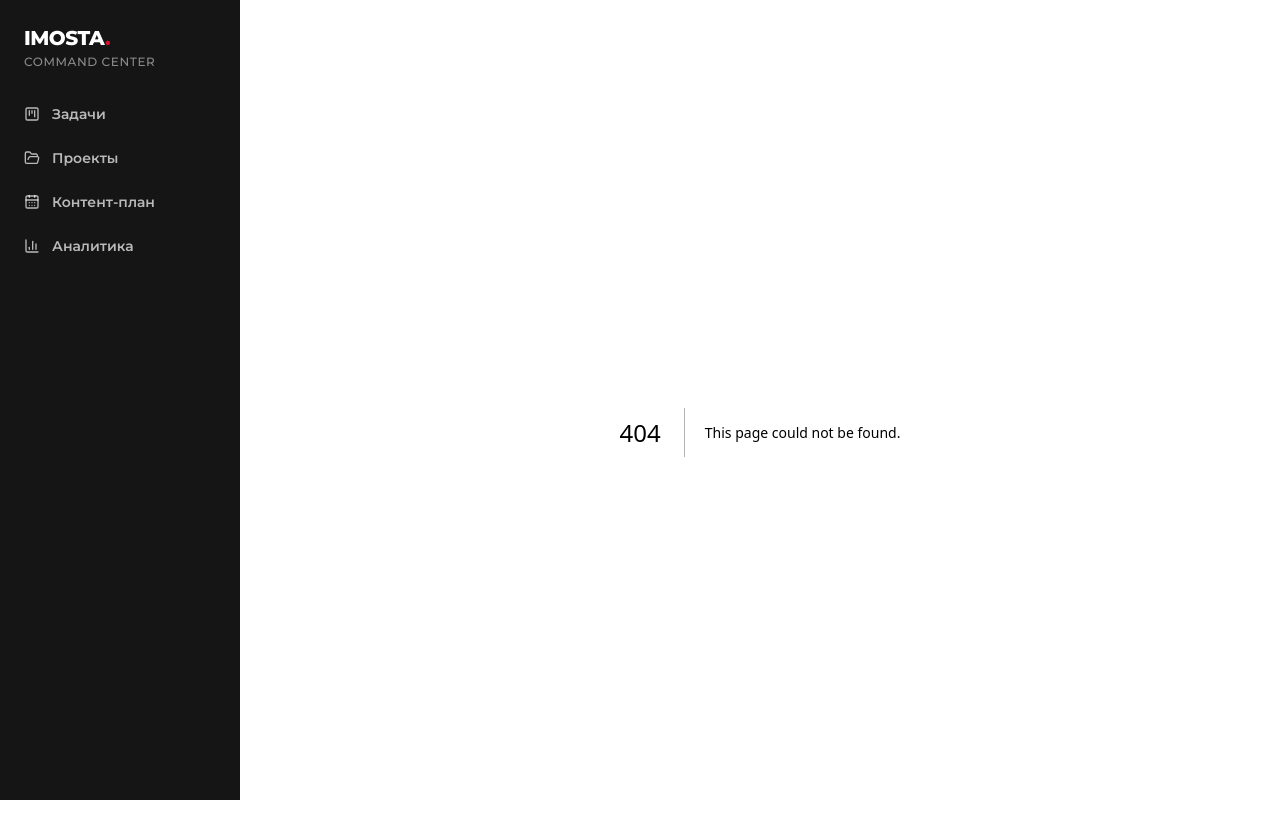
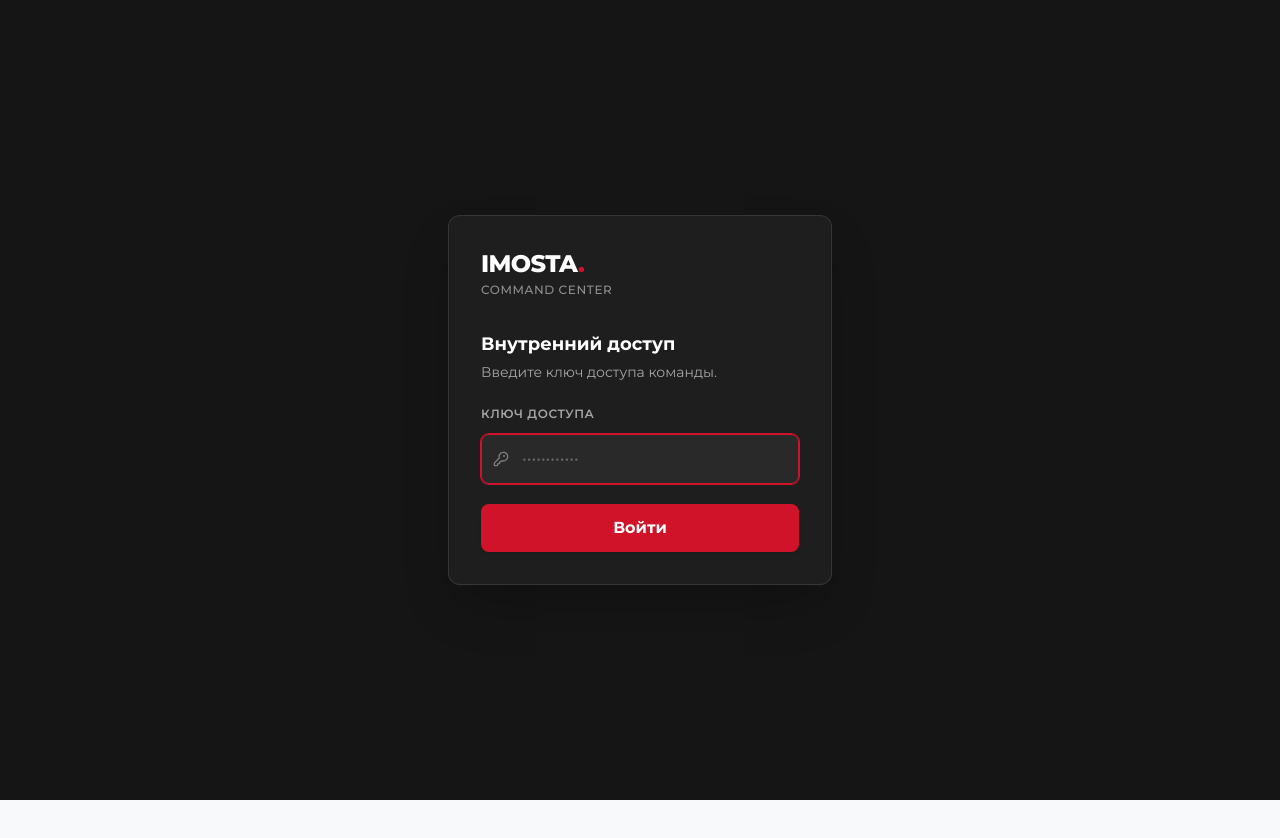
Before and after one commit to Frozen-account/imosta-marketing-hub, a Next.js app: page /login in a window 1280 px wide. Before the commit this address had no page. Shown: the top 838 px of the page. After the commit the page ends 800 px from the top, so only its background shows below. Built offline with nearby package versions, Linux system fonts and the light colour scheme.

Commit message:
feat(security): add auth gatekeeper middleware, login route and noindex directive
Next.js 16 renamed middleware to proxy, so the gate lives in src/proxy.ts.
Requires HUB_ACCESS_KEY in the Vercel environment.

Co-Authored-By: Claude Opus 5.5 <noreply@anthropic.com>

```diff
--- a/next.config.ts
+++ b/next.config.ts
@@ -3,6 +3,10 @@ import type { NextConfig } from "next";
 const nextConfig: NextConfig = {
   /* config options here */
   cacheComponents: true,
+  // Internal tool: tell crawlers not to index anything, including non-HTML responses.
+  async headers() {
+    return [{ source: "/:path*", headers: [{ key: "X-Robots-Tag", value: "noindex, nofollow" }] }];
+  },
   partialPrefetching: true,
   turbopack: {
     rules: {
--- /dev/null
+++ b/src/app/api/auth/route.ts
@@ -0,0 +1,39 @@
+import { NextResponse, type NextRequest } from "next/server";
+import {
+  SESSION_COOKIE, SESSION_MAX_AGE, checkAccessKey, createSessionToken, isConfigured, safeNextPath,
+} from "@/lib/session";
+
+const cookieOptions = {
+  httpOnly: true,
+  secure: process.env.NODE_ENV === "production",
+  sameSite: "lax" as const,
+  path: "/",
+};
+
+// POST /api/auth { key, next } → sets the session cookie.
+export async function POST(request: NextRequest) {
+  if (!isConfigured()) {
+    return NextResponse.json({ ok: false, error: "not_configured" }, { status: 503 });
+  }
+  let body: { key?: unknown; next?: unknown };
+  try {
+    body = await request.json();
+  } catch {
+    return NextResponse.json({ ok: false, error: "invalid_json" }, { status: 400 });
+  }
+  if (typeof body.key !== "string" || !checkAccessKey(body.key)) {
+    // Slow down guessing; serverless has no shared state for real rate limiting.
+    await new Promise((r) => setTimeout(r, 600));
+    return NextResponse.json({ ok: false, error: "invalid_key" }, { status: 401 });
+  }
+  const res = NextResponse.json({ ok: true, next: safeNextPath(body.next) });
+  res.cookies.set(SESSION_COOKIE, createSessionToken(), { ...cookieOptions, maxAge: SESSION_MAX_AGE });
+  return res;
+}
+
+// DELETE /api/auth → logout.
+export async function DELETE() {
+  const res = NextResponse.json({ ok: true });
+  res.cookies.set(SESSION_COOKIE, "", { ...cookieOptions, maxAge: 0 });
+  return res;
+}
--- /dev/null
+++ b/src/app/login/page.tsx
@@ -0,0 +1,20 @@
+import type { Metadata } from "next";
+import { LoginForm } from "@/components/login-form";
+
+export const metadata: Metadata = { title: "Вход · IMOSTA Command Center" };
+
+export default function LoginPage() {
+  return (
+    <div className="flex min-h-screen items-center justify-center bg-ink px-4 py-12">
+      <div className="w-full max-w-sm rounded-xl border border-white/10 bg-[#1e1e1e] p-8 shadow-2xl">
+        <p className="text-2xl font-extrabold tracking-tight text-white">
+          IMOSTA<span className="text-brand">.</span>
+        </p>
+        <p className="mt-0.5 text-xs font-medium uppercase tracking-wider text-white/50">Command Center</p>
+        <h1 className="mt-8 text-lg font-bold text-white">Внутренний доступ</h1>
+        <p className="mt-1 text-sm text-white/60">Введите ключ доступа команды.</p>
+        <LoginForm />
+      </div>
+    </div>
+  );
+}
--- /dev/null
+++ b/src/app/robots.ts
@@ -0,0 +1,6 @@
+import type { MetadataRoute } from "next";
+
+// Internal tool: nothing here should ever be crawled.
+export default function robots(): MetadataRoute.Robots {
+  return { rules: { userAgent: "*", disallow: "/" } };
+}
--- a/src/components/app-shell.tsx
+++ b/src/components/app-shell.tsx
@@ -2,7 +2,7 @@
 
 import Link from "next/link";
 import { usePathname } from "next/navigation";
-import { BarChart3, CalendarDays, FolderOpen, KanbanSquare } from "lucide-react";
+import { BarChart3, CalendarDays, FolderOpen, KanbanSquare, LogOut } from "lucide-react";
 
 const NAV = [
   { href: "/tasks", label: "Задачи", icon: KanbanSquare },
@@ -13,6 +13,15 @@ const NAV = [
 
 export function AppShell({ children }: { children: React.ReactNode }) {
   const pathname = usePathname();
+
+  if (pathname === "/login") return <>{children}</>;
+
+  async function logout() {
+    await fetch("/api/auth", { method: "DELETE" }).catch(() => {});
+    // Full reload on purpose: drops the client router cache so protected pages aren't shown from memory.
+    // eslint-disable-next-line @next/next/no-location-assign-relative-destination
+    window.location.assign("/login");
+  }
 
   return (
     <div className="flex min-h-screen flex-col md:flex-row">
@@ -44,6 +53,13 @@ export function AppShell({ children }: { children: React.ReactNode }) {
               </Link>
             );
           })}
+          <button
+            onClick={logout}
+            className="flex shrink-0 items-center gap-3 rounded-lg px-3 py-2.5 text-sm font-semibold text-white/50 transition-all duration-200 hover:bg-white/10 hover:text-white md:mt-6"
+          >
+            <LogOut className="size-4" aria-hidden />
+            Выйти
+          </button>
         </nav>
       </aside>
       <main className="min-w-0 flex-1 px-4 py-6 md:px-8 md:py-8">{children}</main>
--- /dev/null
+++ b/src/components/login-form.tsx
@@ -0,0 +1,74 @@
+"use client";
+
+import { useState } from "react";
+import { KeyRound, Loader2 } from "lucide-react";
+
+const ERRORS: Record<string, string> = {
+  invalid_key: "Неверный ключ доступа.",
+  not_configured: "Доступ не настроен: на сервере не задан HUB_ACCESS_KEY.",
+};
+
+export function LoginForm() {
+  const [key, setKey] = useState("");
+  const [error, setError] = useState<string | null>(null);
+  const [pending, setPending] = useState(false);
+
+  async function submit(e: React.FormEvent) {
+    e.preventDefault();
+    if (!key.trim()) {
+      setError("Введите ключ доступа.");
+      return;
+    }
+    setPending(true);
+    setError(null);
+    try {
+      const next = new URLSearchParams(window.location.search).get("next") ?? "/";
+      const res = await fetch("/api/auth", {
+        method: "POST",
+        headers: { "Content-Type": "application/json" },
+        body: JSON.stringify({ key, next }),
+      });
+      const data = (await res.json().catch(() => ({}))) as { ok?: boolean; next?: string; error?: string };
+      if (res.ok && data.ok) {
+        window.location.assign(data.next ?? "/");
+        return;
+      }
+      setError(ERRORS[data.error ?? ""] ?? "Не удалось войти. Попробуйте ещё раз.");
+    } catch {
+      setError("Нет связи с сервером.");
+    }
+    setPending(false);
+  }
+
+  return (
+    <form onSubmit={submit} noValidate className="mt-6 flex flex-col gap-3">
+      <label htmlFor="access-key" className="text-xs font-semibold uppercase tracking-wider text-white/60">Ключ доступа</label>
+      <div className="relative">
+        <KeyRound className="pointer-events-none absolute left-3 top-1/2 size-4 -translate-y-1/2 text-white/40" aria-hidden />
+        <input
+          id="access-key"
+          type="password"
+          autoComplete="current-password"
+          autoFocus
+          value={key}
+          onChange={(e) => { setKey(e.target.value); setError(null); }}
+          aria-invalid={error ? true : undefined}
+          aria-describedby={error ? "login-error" : undefined}
+          className={`w-full rounded-lg border bg-white/5 py-3 pl-10 pr-3 text-white placeholder:text-white/30 focus:outline-none focus:ring-1 ${
+            error ? "border-brand focus:ring-brand" : "border-white/15 focus:border-brand focus:ring-brand"
+          }`}
+          placeholder="••••••••••••"
+        />
+      </div>
+      {error && <p id="login-error" role="alert" className="text-sm font-medium text-red-400">{error}</p>}
+      <button
+        type="submit"
+        disabled={pending}
+        className="mt-2 inline-flex items-center justify-center gap-2 rounded-lg bg-brand px-4 py-3 font-bold text-white shadow-sm transition-all duration-200 hover:bg-brand-dark hover:shadow-md disabled:opacity-60"
+      >
+        {pending && <Loader2 className="size-4 animate-spin" aria-hidden />}
+        Войти
+      </button>
+    </form>
+  );
+}
--- /dev/null
+++ b/src/lib/session.ts
@@ -0,0 +1,52 @@
+// Signed session cookie for the hub's access gate. Used by src/proxy.ts and /api/auth (both Node.js runtime).
+// Token: "<expiresAtMs>.<hmac>" — HMAC key is derived from HUB_ACCESS_KEY, so rotating the key logs everyone out.
+import { createHash, createHmac, timingSafeEqual } from "node:crypto";
+
+export const SESSION_COOKIE = "imosta_hub_session";
+export const SESSION_MAX_AGE = 60 * 60 * 24 * 14; // 14 days, seconds
+
+function accessKey(): string | null {
+  const key = process.env.HUB_ACCESS_KEY;
+  return key && key.length > 0 ? key : null;
+}
+
+export function isConfigured(): boolean {
+  return accessKey() !== null;
+}
+
+function sign(payload: string, key: string): string {
+  const hmacKey = createHash("sha256").update(`imosta-hub-session:${key}`).digest();
+  return createHmac("sha256", hmacKey).update(payload).digest("hex");
+}
+
+function safeEqual(a: string, b: string): boolean {
+  // Hash both sides so lengths match and the comparison is constant-time.
+  const ha = createHash("sha256").update(a).digest();
+  const hb = createHash("sha256").update(b).digest();
+  return timingSafeEqual(ha, hb);
+}
+
+export function checkAccessKey(input: string): boolean {
+  const key = accessKey();
+  return key !== null && safeEqual(input, key);
+}
+
+export function createSessionToken(now = Date.now()): string {
+  const key = accessKey();
+  if (!key) throw new Error("HUB_ACCESS_KEY is not set");
+  const expires = String(now + SESSION_MAX_AGE * 1000);
+  return `${expires}.${sign(expires, key)}`;
+}
+
+export function verifySessionToken(token: string | undefined, now = Date.now()): boolean {
+  const key = accessKey();
+  if (!key || !token) return false;
+  const [expires, sig] = token.split(".");
+  if (!expires || !sig || !/^\d+$/.test(expires) || Number(expires) < now) return false;
+  return safeEqual(sig, sign(expires, key));
+}
+
+// Only same-site relative paths, never "//host" or "/\host" open redirects.
+export function safeNextPath(next: unknown): string {
+  return typeof next === "string" && /^\/(?![/\\])/.test(next) ? next : "/";
+}
--- /dev/null
+++ b/src/proxy.ts
@@ -0,0 +1,26 @@
+// Access gate: every route needs a valid session cookie except the login page and auth API.
+// (Next.js 16 renamed middleware.ts to proxy.ts; it runs on the Node.js runtime.)
+import { NextResponse, type NextRequest } from "next/server";
+import { SESSION_COOKIE, verifySessionToken } from "@/lib/session";
+
+const PUBLIC_PATHS = ["/login", "/api/auth"];
+
+export function proxy(request: NextRequest) {
+  const { pathname, search } = request.nextUrl;
+  if (PUBLIC_PATHS.some((p) => pathname === p || pathname.startsWith(`${p}/`))) {
+    return NextResponse.next();
+  }
+  if (verifySessionToken(request.cookies.get(SESSION_COOKIE)?.value)) {
+    return NextResponse.next();
+  }
+  if (pathname.startsWith("/api/")) {
+    return NextResponse.json({ ok: false, error: "unauthorized" }, { status: 401 });
+  }
+  const login = new URL("/login", request.url);
+  if (pathname !== "/") login.searchParams.set("next", pathname + search);
+  return NextResponse.redirect(login);
+}
+
+export const config = {
+  matcher: ["/((?!_next/static|_next/image|favicon.ico|robots.txt).*)"],
+};
```
